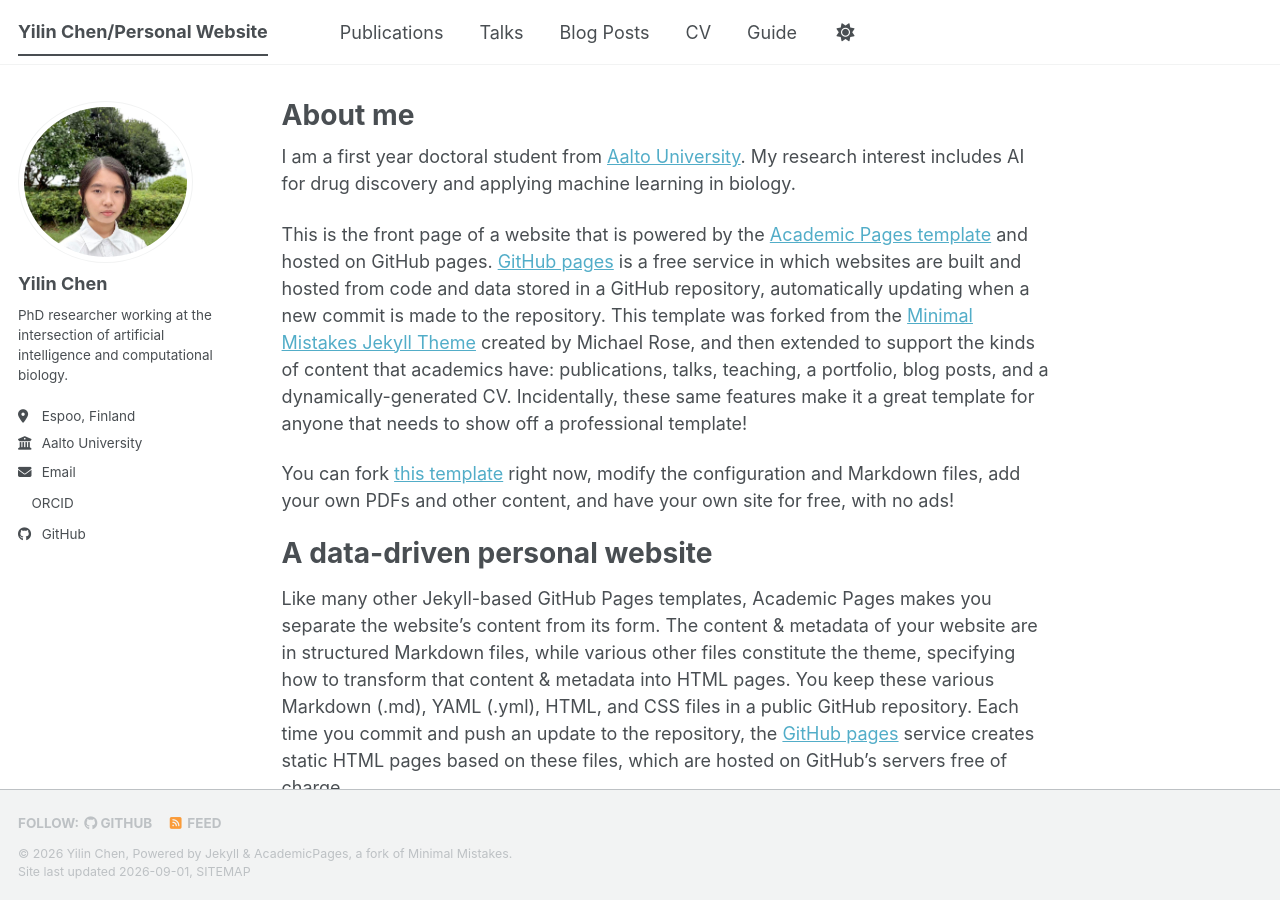
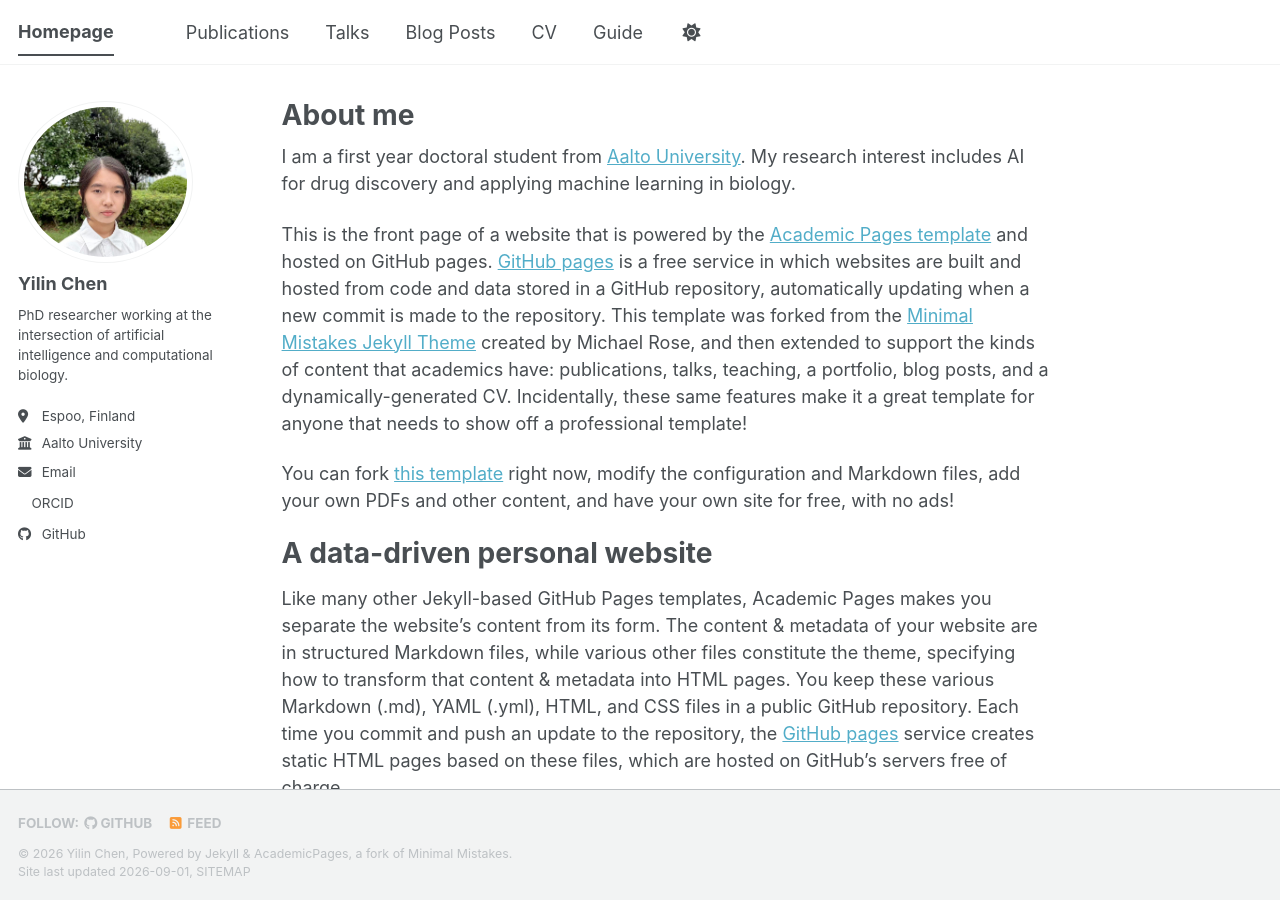
Before and after one commit to yilinchen1205/yilinchen.github.io, a Jekyll site: the page built from _pages/about.md, in a window 1280 px wide and 900 px high. Built offline with Jekyll 4.4.1, drawn with Linux system fonts in a browser that asks for light colours; a style sheet for code colours, icons or effects is not loaded.

Commit message:
Update _config.yml

```diff
--- a/_config.yml
+++ b/_config.yml
@@ -9,7 +9,7 @@
 # Basic Site Settings
 locale                   : "en-US"
 site_theme               : "default" # The available themes options are "default", "air", "sunrise", "mint", "dirt" and "contrast"
-title                    : "Yilin Chen/Personal Website"
+title                    : "Homepage"
 title_separator          : "-"
 name                     : &name "Yilin Chen"
 description              : &description "Your Name's academic portfolio"   # Update this with a general description of your site, this is the default if not overridden by a page
```
